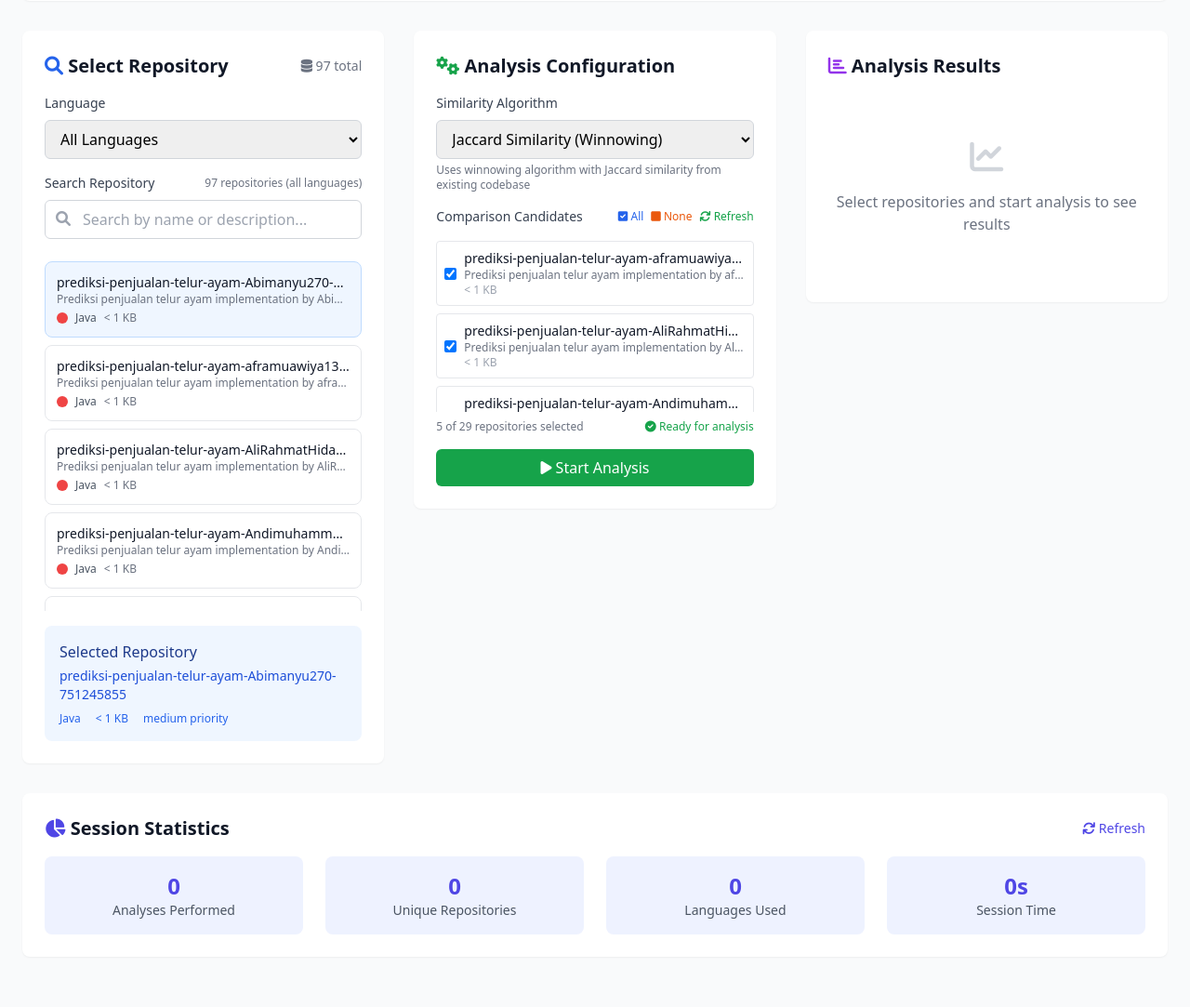
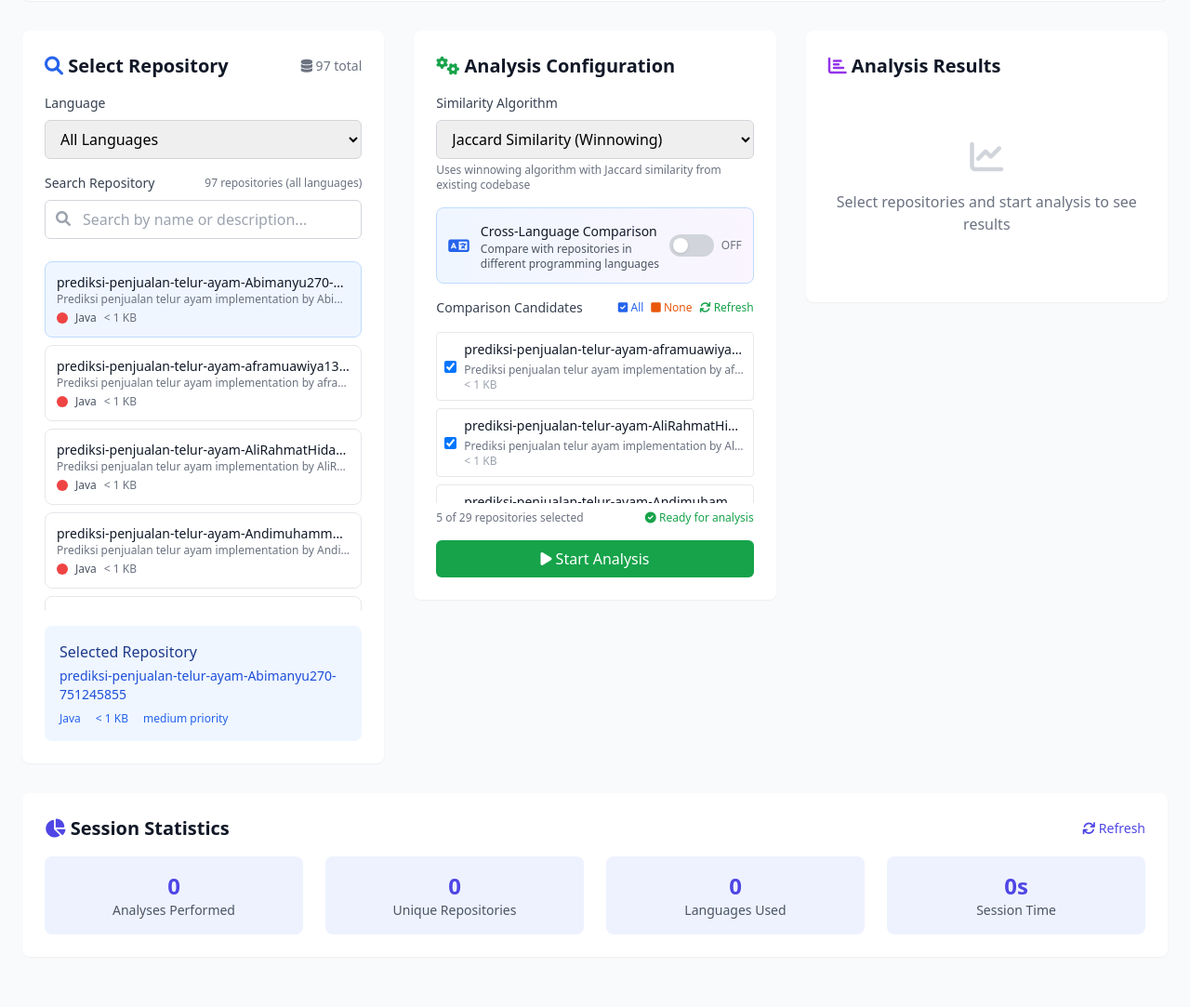
Before and after one commit to LIinz27/Code-Turnitin, a Flask app: page /demo in a window 1280 px wide. Shown: the part 372-1455 px from the top of the page at 93% size. Run offline with Flask 3, Linux system fonts and the light colour scheme; some libraries are stand-ins or nearby versions.

Commit message:
feat: Add cross-language comparison feature
✨ New Features:
- Toggle switch for enabling/disabling cross-language comparison
- Smart candidate filtering with same-language priority
- Visual indicators for cross-language repositories (purple badges)
- Real-time candidate refresh when toggle changes
- User notifications for mode changes

🔧 Technical Implementation:
- Enhanced demo_handler.py with enable_cross_language parameter
- Updated API endpoint to accept cross_language query parameter
- Added responsive UI with gradient toggle switch
- Language badges and visual feedback in candidate list
- Auto-clear selections when switching modes

📊 Results:
- Same-language mode: 29 candidates (Java example)
- Cross-language mode: 96+ candidates from all languages
- Maintains algorithm accuracy while providing flexibility

This allows users to compare code structure and logic patterns
across different programming languages using Winnowing + Jaccard algorithms.

```diff
--- a/src/app/web_routes.py
+++ b/src/app/web_routes.py
@@ -261,8 +261,9 @@ def demo_api_candidates():
     """API endpoint to get comparison candidates for a repository"""
     repo_id = request.args.get('repo_id')
     limit = request.args.get('limit', 50, type=int)  # Increase default limit to 50
+    cross_language = request.args.get('cross_language', 'false').lower() == 'true'  # New parameter
 
-    print(f"DEBUG: Candidates request - repo_id: {repo_id} (type: {type(repo_id)})")
+    print(f"DEBUG: Candidates request - repo_id: {repo_id}, cross_language: {cross_language}")
 
     if not repo_id:
         return jsonify({'error': 'Repository ID is required'}), 400
@@ -286,15 +287,16 @@ def demo_api_candidates():
 
     print(f"DEBUG: Found source repo: {source_repo.get('name')} ({source_repo.get('language')})")
 
-    # Get comparison candidates
-    candidates = handler.get_comparison_candidates(source_repo, limit)
+    # Get comparison candidates with cross-language support
+    candidates = handler.get_comparison_candidates(source_repo, limit, enable_cross_language=cross_language)
 
-    print(f"DEBUG: Generated {len(candidates)} candidates")
+    print(f"DEBUG: Generated {len(candidates)} candidates (cross-language: {cross_language})")
 
     return jsonify({
         'source_repository': handler.get_repository_summary(source_repo),
         'candidates': candidates,
-        'total_candidates': len(candidates)
+        'total_candidates': len(candidates),
+        'cross_language_enabled': cross_language
     })
 
 
--- a/static/js/demo.js
+++ b/static/js/demo.js
@@ -17,6 +17,7 @@ function demoApp() {
         statistics: null,
         isAnalyzing: false,
         isLoadingCandidates: false,
+        enableCrossLanguage: false,  // New property for cross-language toggle
 
         // Detail modal properties
         showDetailModal: false,
@@ -93,7 +94,13 @@ function demoApp() {
 
             this.isLoadingCandidates = true;
             try {
-                const response = await fetch(`/demo/api/candidates?repo_id=${this.selectedRepo.id}&limit=50`);
+                const params = new URLSearchParams({
+                    repo_id: this.selectedRepo.id,
+                    limit: 50,
+                    cross_language: this.enableCrossLanguage.toString()
+                });
+
+                const response = await fetch(`/demo/api/candidates?${params}`);
                 const data = await response.json();
 
                 this.candidates = data.candidates || [];
@@ -103,11 +110,38 @@ function demoApp() {
                     this.selectedCandidates = this.candidates.slice(0, Math.min(5, this.candidates.length))
                                                              .map(c => c.id);
                 }
+
+                // Show notification about cross-language mode
+                if (this.enableCrossLanguage && data.candidates) {
+                    const crossLangCount = data.candidates.filter(c => c.is_cross_language).length;
+                    if (crossLangCount > 0) {
+                        this.showNotification(`Found ${crossLangCount} cross-language repositories`, 'info');
+                    }
+                }
             } catch (error) {
                 console.error('Error loading candidates:', error);
                 this.showNotification('Error loading comparison candidates', 'error');
             } finally {
                 this.isLoadingCandidates = false;
+            }
+        },
+
+        // Handle cross-language toggle change
+        handleCrossLanguageToggle() {
+            // Clear current selections when toggling
+            this.selectedCandidates = [];
+            this.candidates = [];
+
+            // Reload candidates with new setting
+            if (this.selectedRepo) {
+                this.loadCandidates();
+            }
+
+            // Show appropriate message
+            if (this.enableCrossLanguage) {
+                this.showNotification('Cross-language comparison enabled', 'success');
+            } else {
+                this.showNotification('Cross-language comparison disabled', 'info');
             }
         },
 
--- a/templates/demo.html
+++ b/templates/demo.html
@@ -217,6 +217,57 @@
                         <p class="text-xs text-gray-500 mt-1" x-text="getAlgorithmDescription()"></p>
                     </div>
 
+                    <!-- Cross-Language Comparison Toggle -->
+                    <div class="mb-4" x-show="selectedRepo">
+                        <div class="flex items-center justify-between p-3 bg-gradient-to-r from-blue-50 to-purple-50 rounded-lg border border-blue-200">
+                            <div class="flex items-center space-x-3">
+                                <div class="flex-shrink-0">
+                                    <i class="fas fa-language text-blue-600 text-lg"></i>
+                                </div>
+                                <div>
+                                    <label class="text-sm font-medium text-gray-900 cursor-pointer">
+                                        Cross-Language Comparison
+                                    </label>
+                                    <p class="text-xs text-gray-600">
+                                        Compare with repositories in different programming languages
+                                    </p>
+                                </div>
+                            </div>
+                            <div class="flex items-center space-x-2">
+                                <!-- Toggle Switch -->
+                                <div class="relative">
+                                    <input type="checkbox"
+                                           x-model="enableCrossLanguage"
+                                           @change="handleCrossLanguageToggle()"
+                                           id="cross-language-toggle"
+                                           class="sr-only">
+                                    <label for="cross-language-toggle"
+                                           class="flex items-center cursor-pointer">
+                                        <div :class="enableCrossLanguage ? 'bg-blue-600' : 'bg-gray-300'"
+                                             class="relative w-12 h-6 rounded-full transition-colors duration-200">
+                                            <div :class="enableCrossLanguage ? 'translate-x-6' : 'translate-x-1'"
+                                                 class="absolute top-1 w-4 h-4 bg-white rounded-full shadow transform transition-transform duration-200">
+                                            </div>
+                                        </div>
+                                    </label>
+                                </div>
+                                <span class="text-xs font-medium"
+                                      :class="enableCrossLanguage ? 'text-blue-600' : 'text-gray-500'"
+                                      x-text="enableCrossLanguage ? 'ON' : 'OFF'">
+                                </span>
+                            </div>
+                        </div>
+                        <!-- Warning message for cross-language -->
+                        <div x-show="enableCrossLanguage"
+                             x-transition:enter="transition ease-out duration-200"
+                             x-transition:enter-start="opacity-0 transform -translate-y-2"
+                             x-transition:enter-end="opacity-100 transform translate-y-0"
+                             class="mt-2 p-2 bg-yellow-50 border border-yellow-200 rounded text-xs text-yellow-800">
+                            <i class="fas fa-exclamation-triangle mr-1"></i>
+                            <strong>Note:</strong> Cross-language comparison may produce lower similarity scores due to syntax differences.
+                        </div>
+                    </div>
+
                     <!-- Comparison Candidates -->
                     <div class="mb-4" x-show="selectedRepo">
                         <div class="flex justify-between items-center mb-2">
@@ -243,11 +294,21 @@
 
                         <div class="space-y-2 max-h-48 overflow-y-auto">
                             <template x-for="candidate in candidates" :key="candidate.id">
-                                <label class="flex items-center space-x-2 p-2 rounded border cursor-pointer hover:bg-gray-50">
+                                <label class="flex items-center space-x-2 p-2 rounded border cursor-pointer hover:bg-gray-50"
+                                       :class="candidate.is_cross_language ? 'border-l-4 border-l-purple-400 bg-purple-50' : ''">
                                     <input type="checkbox" :value="candidate.id" x-model="selectedCandidates"
                                            class="rounded border-gray-300 text-green-600 focus:ring-green-500">
                                     <div class="flex-1 min-w-0">
-                                        <div class="text-sm font-medium text-gray-900 truncate" x-text="candidate.name"></div>
+                                        <div class="flex items-center space-x-2 mb-1">
+                                            <div class="text-sm font-medium text-gray-900 truncate" x-text="candidate.name"></div>
+                                            <!-- Cross-language badge -->
+                                            <div x-show="candidate.is_cross_language" class="flex-shrink-0">
+                                                <span class="inline-flex items-center px-2 py-0.5 rounded text-xs font-medium bg-purple-100 text-purple-800">
+                                                    <i class="fas fa-language mr-1"></i>
+                                                    <span x-text="candidate.language_badge"></span>
+                                                </span>
+                                            </div>
+                                        </div>
                                         <div class="text-xs text-gray-500 truncate" x-text="candidate.description"></div>
                                         <div class="text-xs text-gray-400" x-text="candidate.size_display"></div>
                                     </div>
```
Also changed, not shown: src/demo/demo_handler.py (+49 -11 lines).
